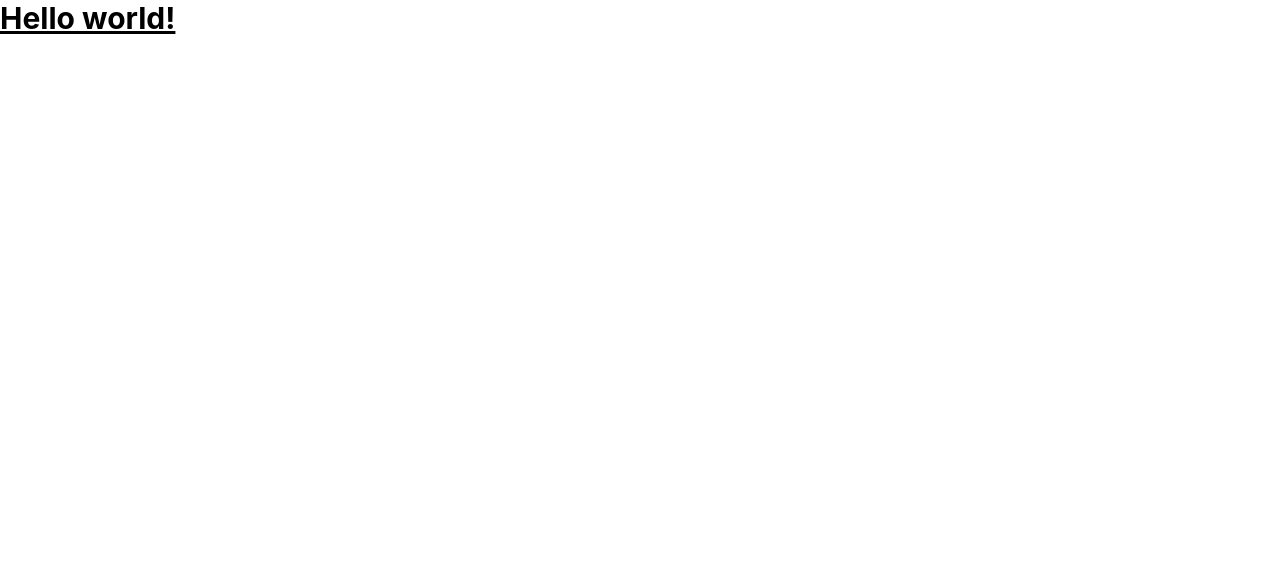
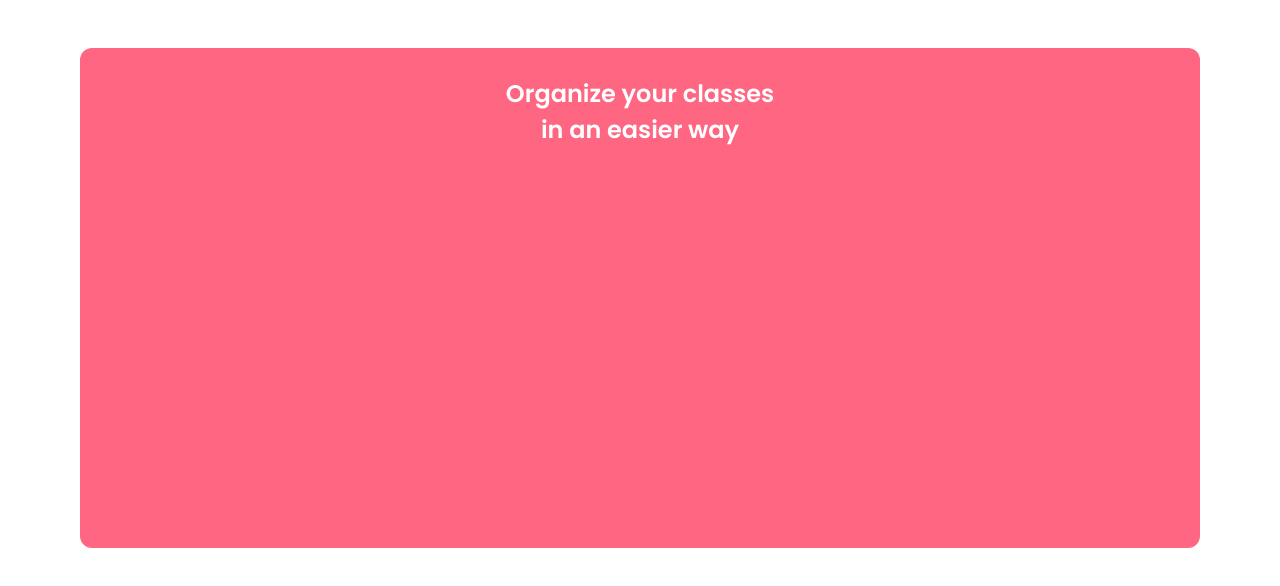
Before and after one commit to Peekoe/ACMCotion, a Next.js app in the folder Frontend/: page / in a window 1280 px wide. Shown: the top 586 px of the page. Built offline with nearby package versions, Linux system fonts and the light colour scheme; a web font is replaced by a local one.

Commit message:
Fixing mislocated file

```diff
--- a/Frontend/pages/index.tsx
+++ b/Frontend/pages/index.tsx
@@ -1,10 +1,13 @@
 import type { NextPage } from 'next'
+import Banner from './components/Banner'
+
+
 
 const Home: NextPage = () => {
   return (
-    <h1 className="text-3xl font-bold underline">
-    Hello world!
-  </h1>
+    <section className='flex my-12 mx-[80px] font-poppins'>
+    <Banner/>
+    </section>
   )
 }
 
```
Also changed, not shown: Frontend/index.tsx (deleted, +0 -13 lines).
